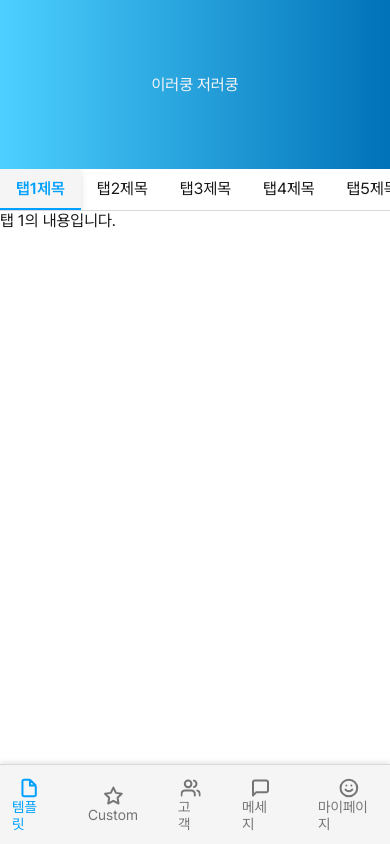
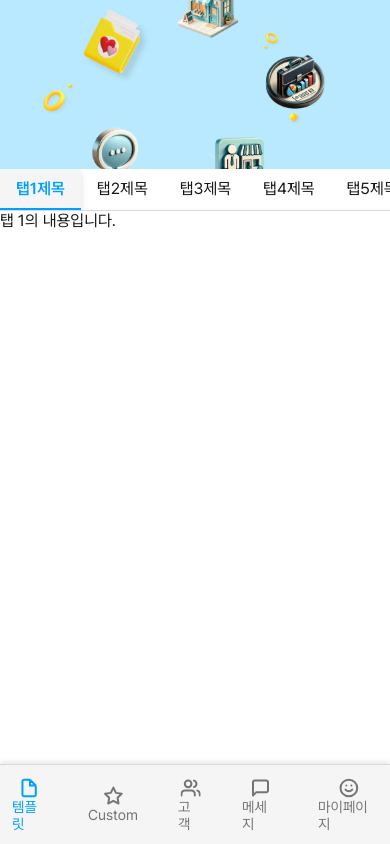
Before and after one commit to yulmam/ssenbi, a Next.js app: page /template in a window 390 px wide. Built offline with nearby package versions, Linux system fonts and the light colour scheme.

Commit message:
feat : banner 추가

```diff
--- a/src/app/components/common/Banner.css
+++ b/src/app/components/common/Banner.css
@@ -9,3 +9,24 @@
   color: var(--gray-100);
   text-align: center;
 }
+
+.banner_container {
+  position: relative;
+  min-height: 40vh;
+  max-height: 40vh;
+  overflow: hidden; /* Ensures that overflow doesn't show extra image parts */
+}
+
+.banner_image {
+  object-fit: cover; /* Ensures the image covers the container */
+  object-position: center; /* Focuses the center of the image */
+  width: 100%;
+  height: 100%;
+}
+
+@media (max-width: 480px) {
+  .banner_container {
+    min-height: 20vh;
+    max-height: 20vh;
+  }
+}
--- a/src/app/components/common/Banner.tsx
+++ b/src/app/components/common/Banner.tsx
@@ -1,10 +1,17 @@
 import React from "react";
 import "./Banner.css";
+import Image from "next/image";
 
 export default function NavigationBar() {
   return (
-    <div className="banner">
-      이러쿵 저러쿵
+    <div className="banner_container">
+      <Image
+        src="/assets/images/ssenbi_banner.gif"
+        alt="banner"
+        layout="fill"
+        sizes="100vw"
+        style={{ objectFit: "cover" }}
+      />
     </div>
   );
 }
```
Also changed, not shown: public/assets/images/ssenbi_banner.gif (added). Lines whose indentation alone changed are shown as unchanged.
